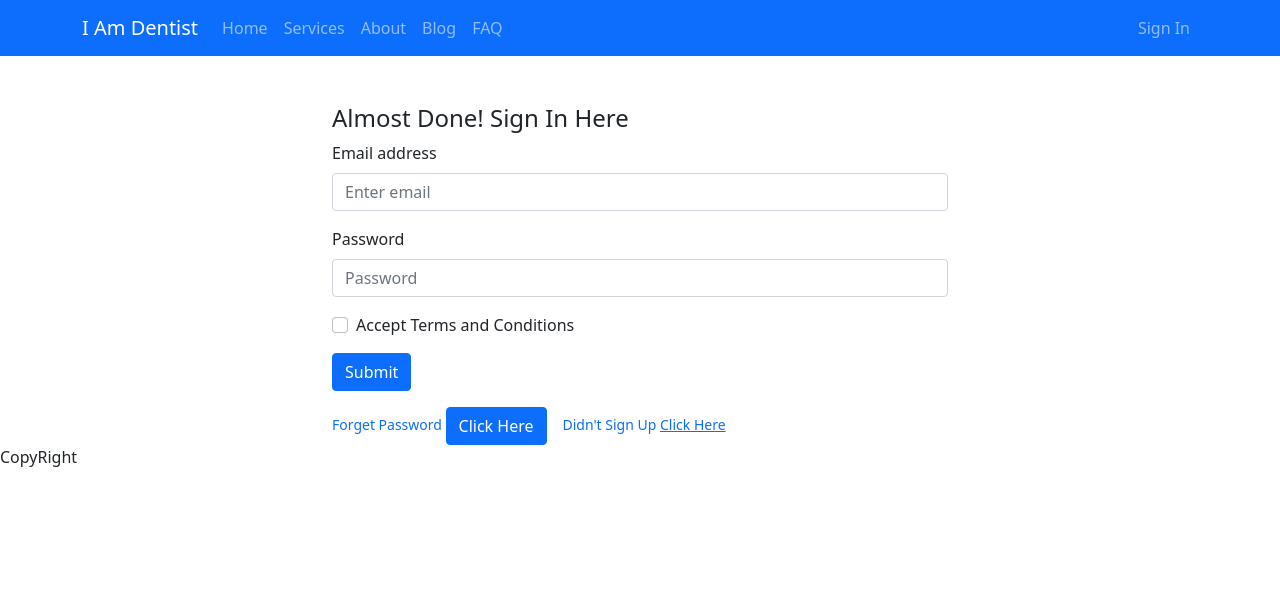
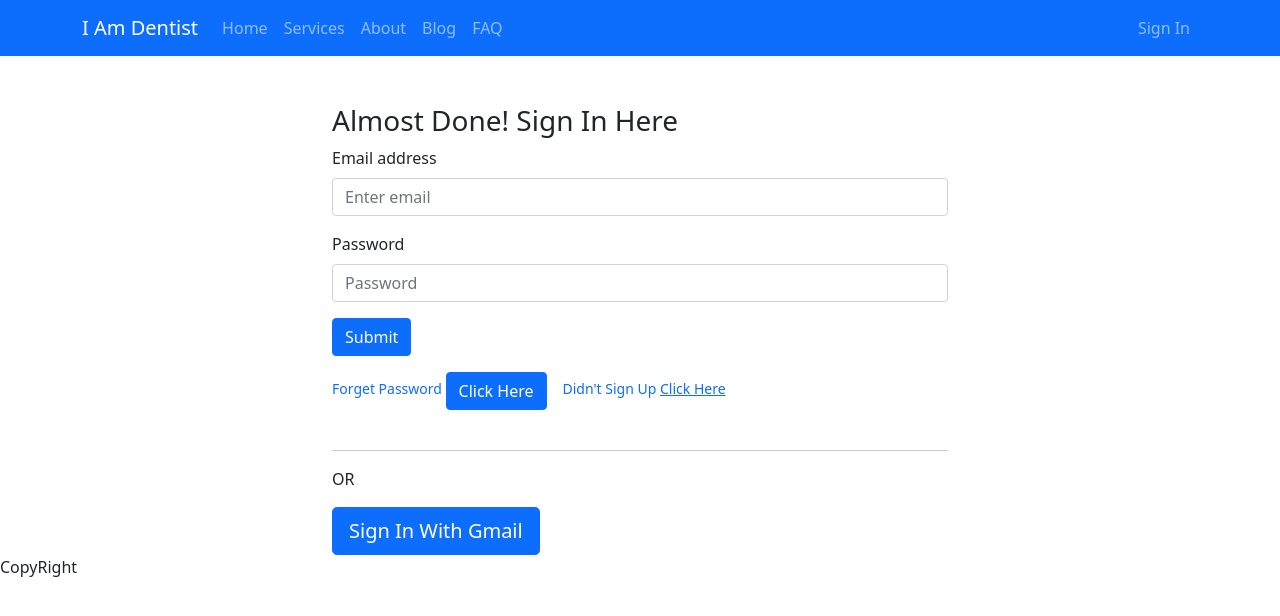
Before and after one commit to readz07/dentistservice, a React (Create React App) app: page /signin in a window 1280 px wide. Shown: the top 616 px of the page. Built offline with nearby package versions, Linux system fonts and the light colour scheme; no server answers.

Commit message:
Google Sign In Successfully Applied!

```diff
--- a/src/Pages/Common/Header/Header.js
+++ b/src/Pages/Common/Header/Header.js
@@ -12,7 +12,7 @@ const Header = () => {
     }
     return (
         <div>
-            <Navbar collapseOnSelect expand="lg" bg="primary" variant="dark">
+            <Navbar collapseOnSelect expand="lg" bg="primary" variant="dark" sticky='top'>
                 <Container>
                     <Navbar.Brand as ={Link} to="/">I Am Dentist</Navbar.Brand>
                     <Navbar.Toggle aria-controls="responsive-navbar-nav" />
--- a/src/Pages/SignIn/SignIn.js
+++ b/src/Pages/SignIn/SignIn.js
@@ -4,7 +4,8 @@ import { Button, Form } from 'react-bootstrap';
 import { Link, useLocation, useNavigate } from 'react-router-dom';
 import auth from '../../firebase.init'
 import { useSendPasswordResetEmail } from 'react-firebase-hooks/auth';
-import { async } from '@firebase/util';
+
+import SocialLogin from '../SocialLogin/SocialLogin';
 const SignIn = () => {
     let location = useLocation();
     let from = location.state?.from?.pathname || "/";
@@ -58,7 +59,7 @@ const SignIn = () => {
     }
     return (
         <div className='container col-md-6 mt-5'>
-            <h4>Almost Done! Sign In Here</h4>
+            <h3>Almost Done! Sign In Here</h3>
             <Form onSubmit={handleSignIn}>
                 <Form.Group className="mb-3" controlId="formBasicEmail">
                     <Form.Label>Email address</Form.Label>
@@ -70,9 +71,7 @@ const SignIn = () => {
                     <Form.Label>Password</Form.Label>
                     <Form.Control onBlur={handlePasswordOnBlur} type="password" placeholder="Password" />
                 </Form.Group>
-                <Form.Group className="mb-3" controlId="formBasicCheckbox">
-                    <Form.Check type="checkbox" label="Accept Terms and Conditions" />
-                </Form.Group>
+
                 <p>{errorMsg}</p>
                 <Button variant="primary" type="submit">
                     Submit
@@ -86,6 +85,7 @@ const SignIn = () => {
                     </Form.Text>
                 </Form.Group>
             </Form>
+            <SocialLogin></SocialLogin>
         </div>
     );
 };
--- a/src/Pages/SignUp/SignUp.js
+++ b/src/Pages/SignUp/SignUp.js
@@ -1,9 +1,9 @@
 import React, { useState } from 'react';
-import { useCreateUserWithEmailAndPassword } from 'react-firebase-hooks/auth';
+import { useCreateUserWithEmailAndPassword} from 'react-firebase-hooks/auth';
 import { Button, Form } from 'react-bootstrap';
 import { Link, useNavigate } from 'react-router-dom';
 import auth from '../../firebase.init'
-import { sendEmailVerification } from 'firebase/auth';
+import SocialLogin from '../SocialLogin/SocialLogin';
 const SignUp = () => {
     const [name, setName] = useState('');
     const [email, setEmail] = useState('');
@@ -14,6 +14,8 @@ const SignUp = () => {
       loading,
       error,
     ] = useCreateUserWithEmailAndPassword(auth, {sendEmailVerification: true});
+
+
     const navigate = useNavigate();
 
     const handleName = event =>{
@@ -49,7 +51,7 @@ const SignUp = () => {
     return (
 
             <div className='container col-md-6 mt-5'>
-            <h4>Welcome Please Sign Up Here</h4>
+            <h3>Welcome Please Sign Up Here</h3>
             <Form onSubmit={handleNewUserCreate}>
                 <Form.Group className="mb-3" controlId="formBasicName">
                     <Form.Label>Name</Form.Label>
@@ -71,11 +73,12 @@ const SignUp = () => {
                     Submit
                 </Button>
                 <Form.Group className="mt-3" controlId="formBasicText">
-                <Form.Text className="text-primary ms-3">
+                <Form.Text className="text-primary">
                         Already Registered!  <Link to='/signin'>Sign In Here</Link>
                 </Form.Text>
                 </Form.Group>
             </Form>
+            <SocialLogin></SocialLogin>
         </div>
 
     );
--- /dev/null
+++ b/src/Pages/SocialLogin/SocialLogin.js
@@ -0,0 +1,38 @@
+import React from 'react';
+import { useSignInWithGoogle } from 'react-firebase-hooks/auth';
+import { useLocation, useNavigate } from 'react-router-dom';
+import auth from '../../firebase.init';
+
+const SocialLogin = () => {
+    let location = useLocation();
+    let from = location.state?.from?.pathname || "/";
+    const [signInWithGoogle, user, loading, error] = useSignInWithGoogle(auth);
+    const navigate = useNavigate();
+    let errorMsg;
+    if (error) {
+        errorMsg =
+            <div>
+                <p className='text-danger'>Error: {error.message}</p>
+            </div>
+
+    }
+    if (loading) {
+        return <p>Loading...</p>;
+    }
+    if (user) {
+
+        navigate(from, { replace: true });
+
+    }
+    return (
+        <div>
+            <br/>
+            <hr/>
+            <p>{errorMsg}</p>
+            <p>OR</p>
+            <button onClick={()=>signInWithGoogle()} type="button" class="btn btn-primary btn-lg btn-block">Sign In With Gmail</button>
+        </div>
+    );
+};
+
+export default SocialLogin;
```
